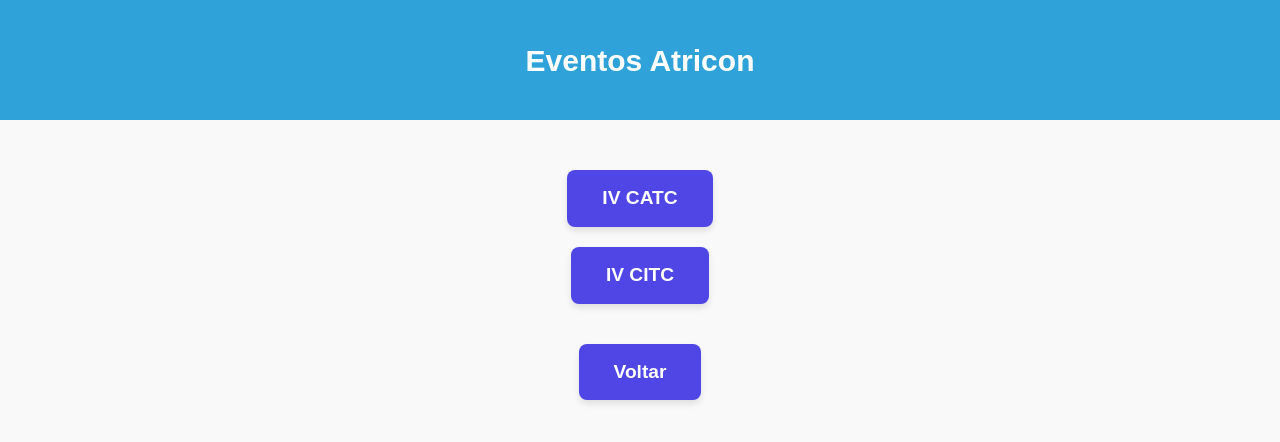
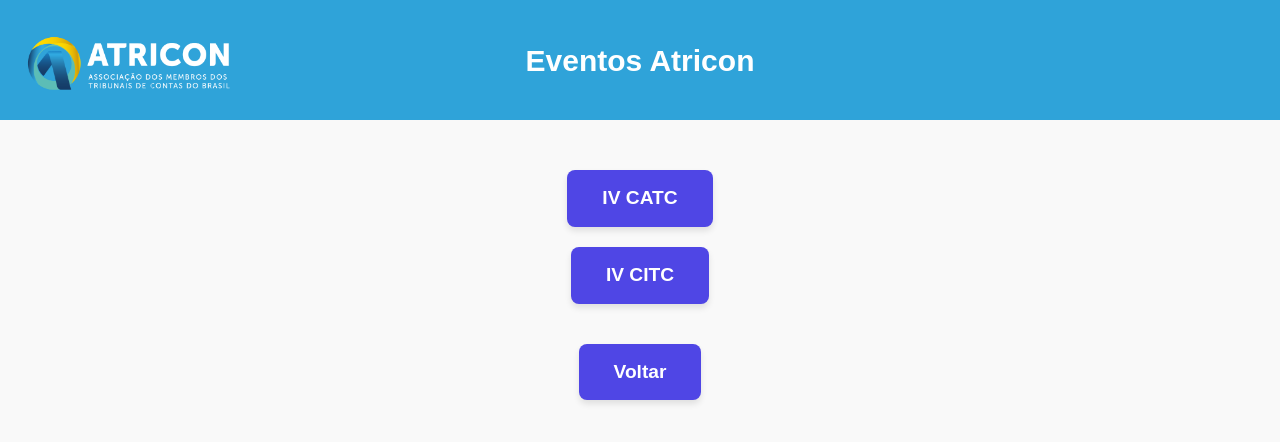
Before and after one commit to MarcosBR315/Portal-Atricon, a React (Vite) app: page /#/eventos in a window 1280 px wide. Shown: the top 442 px of the page. Built offline with nearby package versions, Linux system fonts and the light colour scheme.

Commit message:
Configuração Funcional

```diff
--- a/src/pages/Eventos.jsx
+++ b/src/pages/Eventos.jsx
@@ -1,9 +1,11 @@
 import * as S from "../components/StyledComponents";
+import LogoHorizontal from "../components/images/logoBrancaHorizontal.png";
 
 export default function Eventos() {
   return (
     <>
       <S.Header>
+        <img className="logoHorizontal" src={LogoHorizontal} />
         <h1>Eventos Atricon</h1>
       </S.Header>
       <S.Main>
--- a/src/pages/Projetos.jsx
+++ b/src/pages/Projetos.jsx
@@ -1,9 +1,11 @@
 import * as S from "../components/StyledComponents";
+import LogoHorizontal from "../components/images/logoBrancaHorizontal.png";
 
 export default function Projetos() {
   return (
     <>
       <S.Header>
+        <img className="logoHorizontal" src={LogoHorizontal} />
         <h1>Projetos Atricon</h1>
       </S.Header>
       <S.Main>
--- a/src/pages/SiteOficial.jsx
+++ b/src/pages/SiteOficial.jsx
@@ -1,9 +1,11 @@
 import * as S from "../components/StyledComponents";
+import LogoHorizontal from "../components/images/logoBrancaHorizontal.png";
 
 export default function SiteOficial() {
   return (
     <>
       <S.Header>
+        <img className="logoHorizontal" src={LogoHorizontal} />
         <h1>Portal Atricon</h1>
       </S.Header>
       <S.Main>
```
Also changed, not shown: src/pages/Home.jsx (line endings or trailing spaces).
